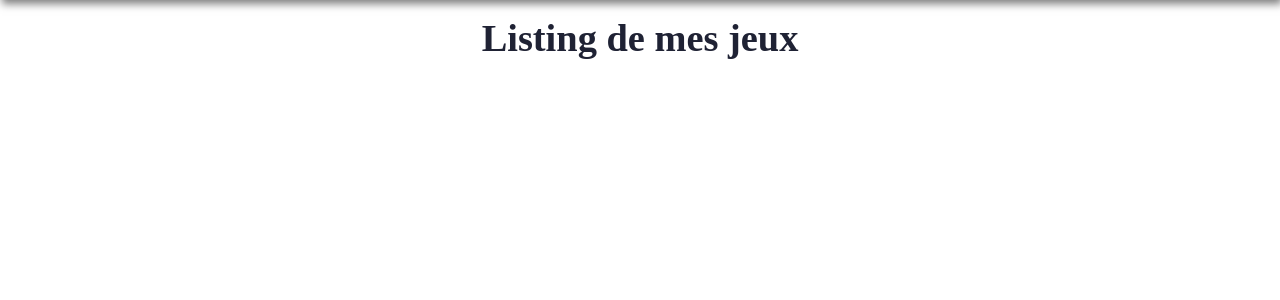
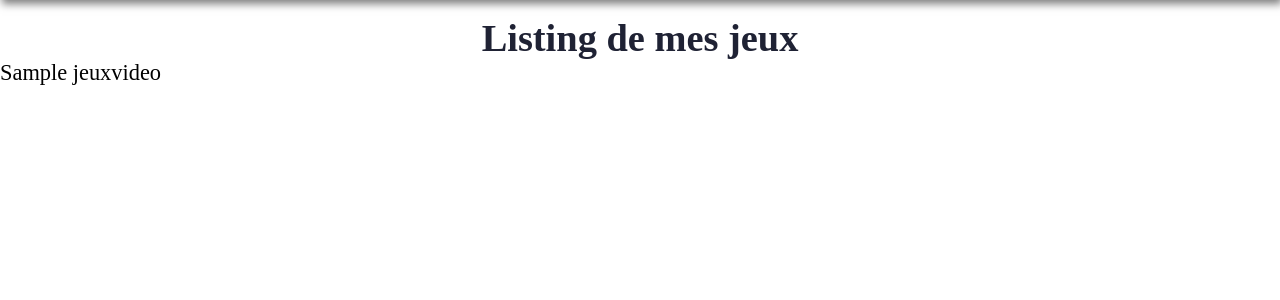
Before and after one commit to Nandoby/ludotheque, a PHP site: page / in a window 1280 px wide. Shown: the part 97-397 px from the top of the page. Run offline with PHP 8.4, Linux system fonts and the light colour scheme; tables that the repository leaves empty or names only in its code hold one stand-in row (values such as "Sample post").

Commit message:
création de la liste de jeux sur la page home

```diff
--- a/pages/home.php
+++ b/pages/home.php
@@ -1 +1,11 @@
 <h2 class="home_title">Listing de mes jeux</h2>
+
+<ul>
+    <?php
+        $req = $bdd->query('SELECT * FROM jeuxvideos');
+        while ($don = $req->fetch())
+        {
+            echo '<li class="game_list"><a href="index.php?action=game.php&id='.$don['id'].'">'.$don['name'].'</a></li>';
+        }
+    ?>
+</ul>
--- a/style.css
+++ b/style.css
@@ -130,3 +130,29 @@
     line-height: 1.5;
     color: rgba(0, 0, 0, 0.75);
 }
+main ul li.game_list {
+    list-style-type: none;
+    color: black;
+    font-size: 1.4rem;
+    margin-bottom: calc(1.2rem * 0.5);
+    margin-top: calc(1.2rem / 1.125):
+}
+main ul li.game_list a {
+    color: inherit;
+    text-decoration: none;
+    position: relative;
+}
+main ul li.game_list a:before {
+    content: '';
+    width: 0;
+    background: red;
+    height: 3px;
+    position: absolute;
+    bottom: -3px;
+    right: 0;
+    transition: 0.4s ease-in-out;
+}
+main ul li.game_list a:hover:before {
+    width:100%;
+    left: 0;
+}
```
